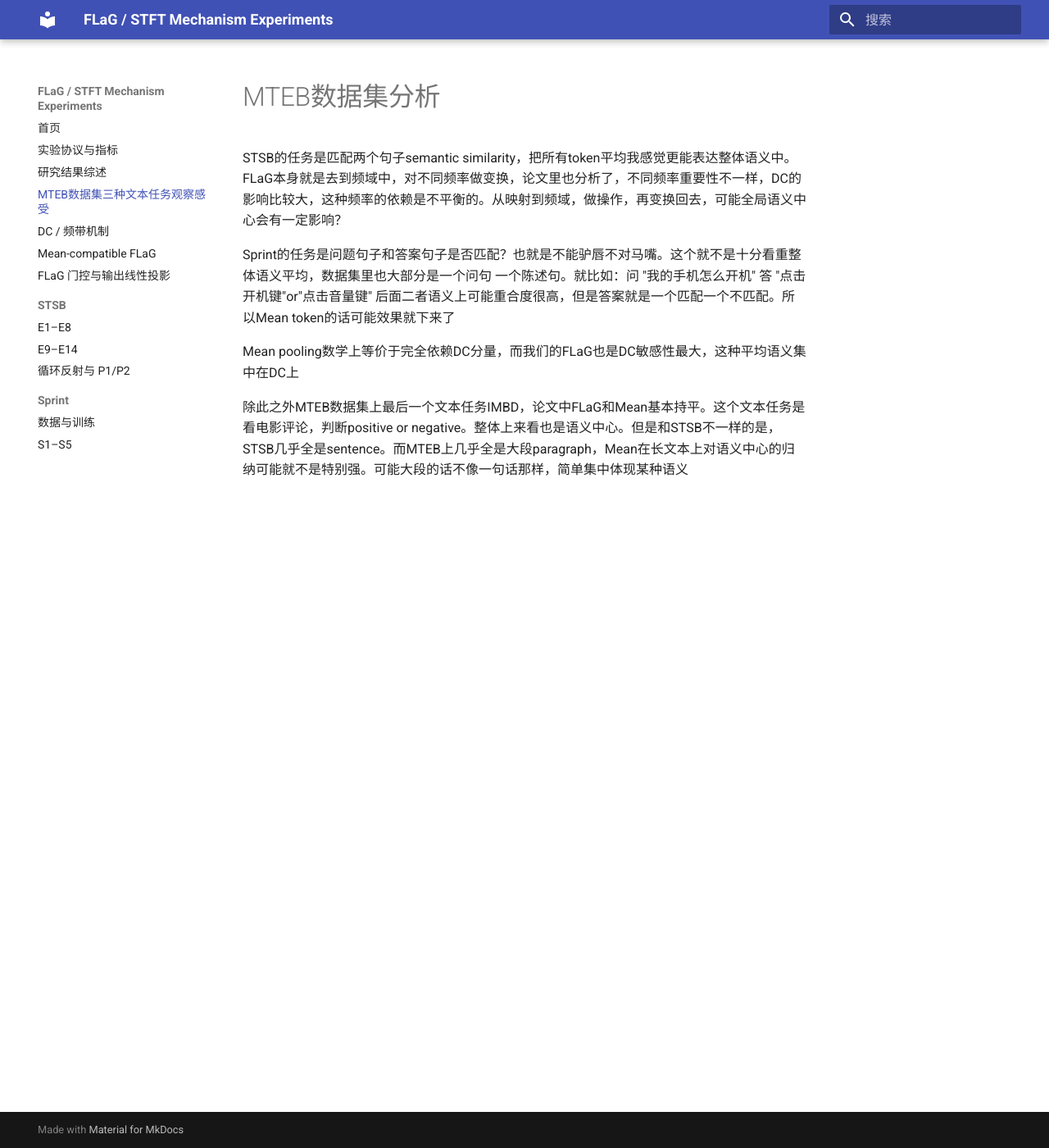
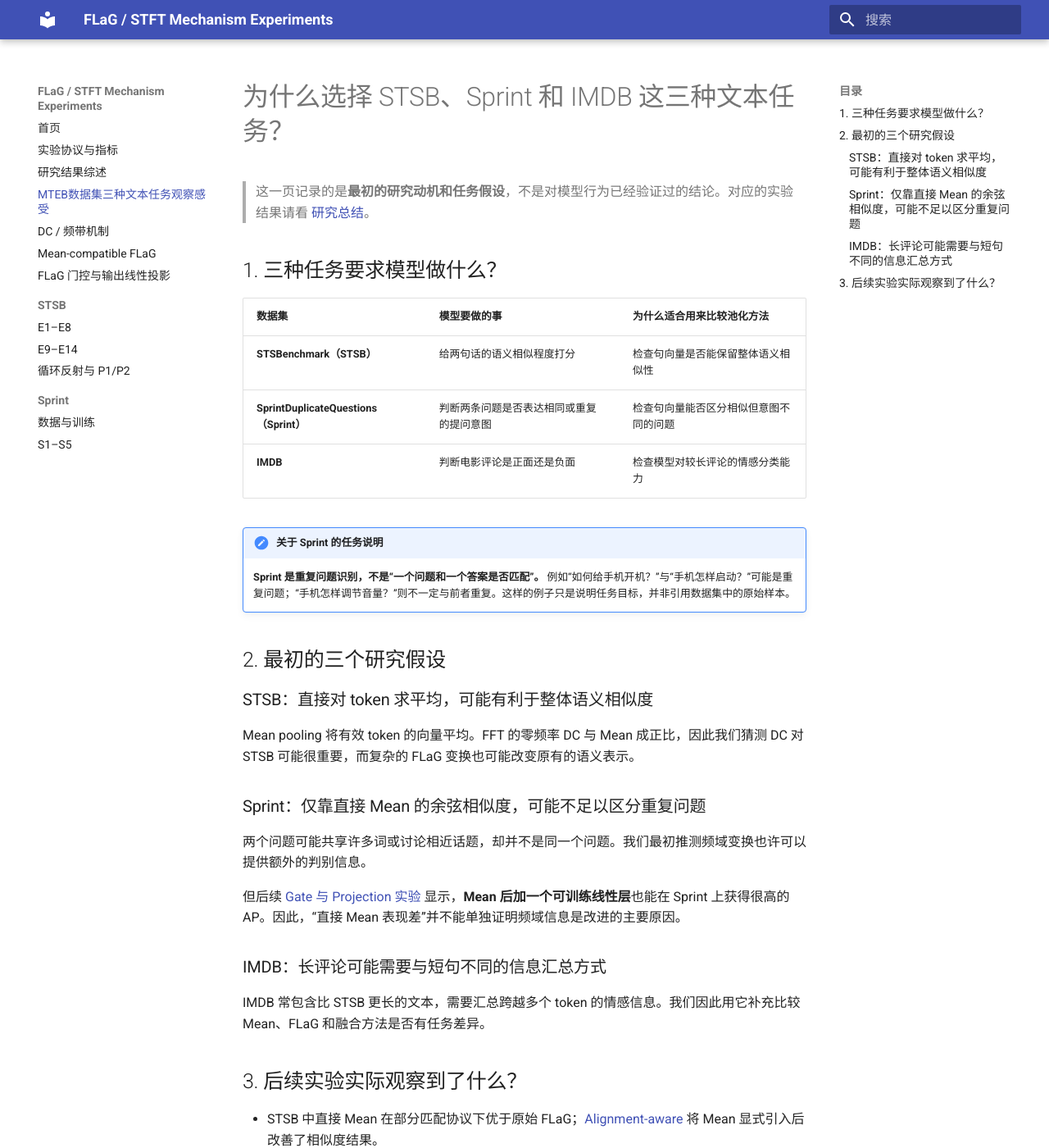
Before and after one commit to lumoswwr/FLaG-STFT-Notes, an MkDocs documentation site: the page built from docs/MTEB.md, in a window 1280 px wide and 1400 px high. Shown: the whole window at 82% size. Built offline with MkDocs 1.6.1 and Material for MkDocs 9.7.7, drawn with Linux system fonts in a browser that asks for light colours; some of the changed text lies outside the part shown.

Commit message:
Clarify research hypotheses and correct Sprint duplicate-question task description

```diff
--- a/docs/MTEB.md
+++ b/docs/MTEB.md
@@ -1,9 +1,38 @@
-# MTEB数据集分析
+# 为什么选择 STSB、Sprint 和 IMDB 这三种文本任务？
 
-STSB的任务是匹配两个句子semantic similarity，把所有token平均我感觉更能表达整体语义中。FLaG本身就是去到频域中，对不同频率做变换，论文里也分析了，不同频率重要性不一样，DC的影响比较大，这种频率的依赖是不平衡的。从映射到频域，做操作，再变换回去，可能全局语义中心会有一定影响？
+> 这一页记录的是**最初的研究动机和任务假设**，不是对模型行为已经验证过的结论。对应的实验结果请看 [研究总结](findings.md)。
 
-Sprint的任务是问题句子和答案句子是否匹配？也就是不能驴唇不对马嘴。这个就不是十分看重整体语义平均，数据集里也大部分是一个问句 一个陈述句。就比如：问 "我的手机怎么开机" 答 "点击开机键"or"点击音量键" 后面二者语义上可能重合度很高，但是答案就是一个匹配一个不匹配。所以Mean token的话可能效果就下来了
+## 1. 三种任务要求模型做什么？
 
-Mean pooling数学上等价于完全依赖DC分量，而我们的FLaG也是DC敏感性最大，这种平均语义集中在DC上
+| 数据集 | 模型要做的事 | 为什么适合用来比较池化方法 |
+| --- | --- | --- |
+| **STSBenchmark（STSB）** | 给两句话的语义相似程度打分 | 检查句向量是否能保留整体语义相似性 |
+| **SprintDuplicateQuestions（Sprint）** | 判断两条问题是否表达相同或重复的提问意图 | 检查句向量能否区分相似但意图不同的问题 |
+| **IMDB** | 判断电影评论是正面还是负面 | 检查模型对较长评论的情感分类能力 |
 
-除此之外MTEB数据集上最后一个文本任务IMBD，论文中FLaG和Mean基本持平。这个文本任务是看电影评论，判断positive or negative。整体上来看也是语义中心。但是和STSB不一样的是，STSB几乎全是sentence。而MTEB上几乎全是大段paragraph，Mean在长文本上对语义中心的归纳可能就不是特别强。可能大段的话不像一句话那样，简单集中体现某种语义
+!!! note "关于 Sprint 的任务说明"
+    **Sprint 是重复问题识别，不是“一个问题和一个答案是否匹配”。** 例如“如何给手机开机？”与“手机怎样启动？”可能是重复问题；“手机怎样调节音量？”则不一定与前者重复。这样的例子只是说明任务目标，并非引用数据集中的原始样本。
+
+## 2. 最初的三个研究假设
+
+### STSB：直接对 token 求平均，可能有利于整体语义相似度
+
+Mean pooling 将有效 token 的向量平均。FFT 的零频率 DC 与 Mean 成正比，因此我们猜测 DC 对 STSB 可能很重要，而复杂的 FLaG 变换也可能改变原有的语义表示。
+
+### Sprint：仅靠直接 Mean 的余弦相似度，可能不足以区分重复问题
+
+两个问题可能共享许多词或讨论相近话题，却并不是同一个问题。我们最初推测频域变换也许可以提供额外的判别信息。
+
+但后续 [Gate 与 Projection 实验](flag-gate-projection.md) 显示，**Mean 后加一个可训练线性层**也能在 Sprint 上获得很高的 AP。因此，“直接 Mean 表现差”并不能单独证明频域信息是改进的主要原因。
+
+### IMDB：长评论可能需要与短句不同的信息汇总方式
+
+IMDB 常包含比 STSB 更长的文本，需要汇总跨越多个 token 的情感信息。我们因此用它补充比较 Mean、FLaG 和融合方法是否有任务差异。
+
+## 3. 后续实验实际观察到了什么？
+
+- STSB 中直接 Mean 在部分匹配协议下优于原始 FLaG；[Alignment-aware](mean-compatible-flag.md) 将 Mean 显式引入后改善了相似度结果。
+- Sprint 中，原始直接 Mean + cosine 的 AP 较低；但 [仅保留 DC](dc-frequency.md) 从头训练以及 [Mean + 可训练 Projection](flag-gate-projection.md) 都说明可以从 Mean/DC 中读取更多任务信息。
+- IMDB 的五种子实验里，Mean、FLaG 和 Alignment-aware Accuracy 接近，分别约为 0.9525、0.9521、0.9526。
+
+这三种任务帮助我们区分：**句向量本身包含什么信息**，以及**后续使用什么方式把这些信息变成预测**，是两个不同问题。
```
